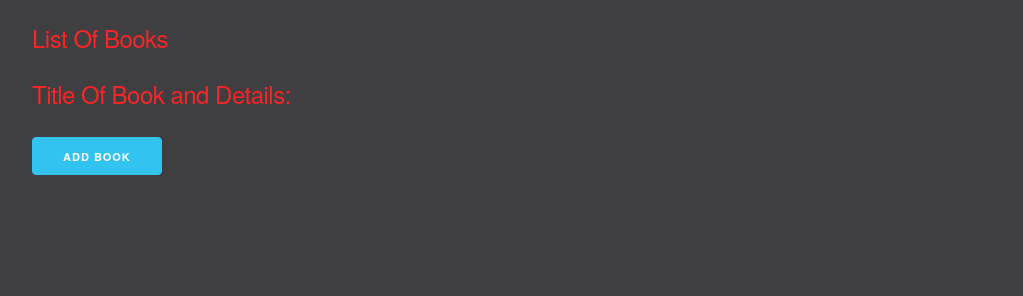
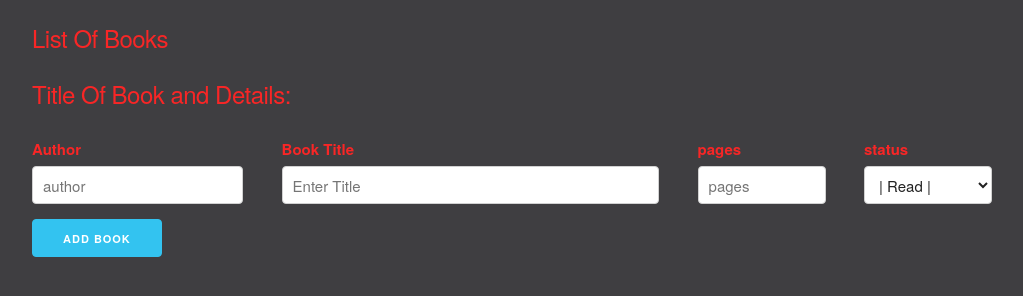
Before and after one commit to digomes87/Library, a plain HTML site: page index.html in a window 1280 px wide. Shown: the whole page, without its empty margins (128-1151 px from the left). Drawn offline with Linux system fonts and the light colour scheme.

Commit message:
modify index html

```diff
--- a/index.html
+++ b/index.html
@@ -1,5 +1,6 @@
 <!DOCTYPE html>
 <html lang="en">
+
 <head>
 
   <meta charset="utf-8">
@@ -11,6 +12,7 @@
   <link rel="stylesheet" href="css/skeleton.css">
   <link rel="stylesheet" href="css/style.css">
 </head>
+
 <body>
   <div class="container">
     <h5>List Of Books</h5>
@@ -18,14 +20,42 @@
 
     <div class="row">
       <form>
+        <div class="three columns">
+          <label for="authorIn">Author</label>
+          <input class="u-full-width" type="text" placeholder="author" id="authorIn">
+        </div>
+
+        <div class="five columns">
+          <label for="titleIn">Book Title</label>
+          <input class="u-full-width" type="text" placeholder="Enter Title" id="titleIn">
+        </div>
+
+        <div class="two columns">
+          <label for="pagesIn">pages</label>
+          <input class="u-full-width" type="text" placeholder="pages" id="pagesIn">
+        </div>
+
+        <div class="two columns">
+          <label for="red">status</label>
+          <select class="u-full-width" id="redIn">
+            <option value="Read">| Read |</option>
+            <option value="Not Read">Not read</option>
+          </select>
+        </div>
       </form>
     </div>
 
     <div class="row">
       <button type="submit" class="button-primary" id="adder">Add Book</button>
     </div>
-
+    <div class="row">
+	    	<table class="u-full-width" id="dtable">
+	   	      <tbody id="tb">
+	    	  </tbody>
+	    	</table>
+	    </div>
   </div>
 </body>
 <script src="js/main.js"></script>
+
 </html>
```
Lines whose indentation alone changed are shown as unchanged.
